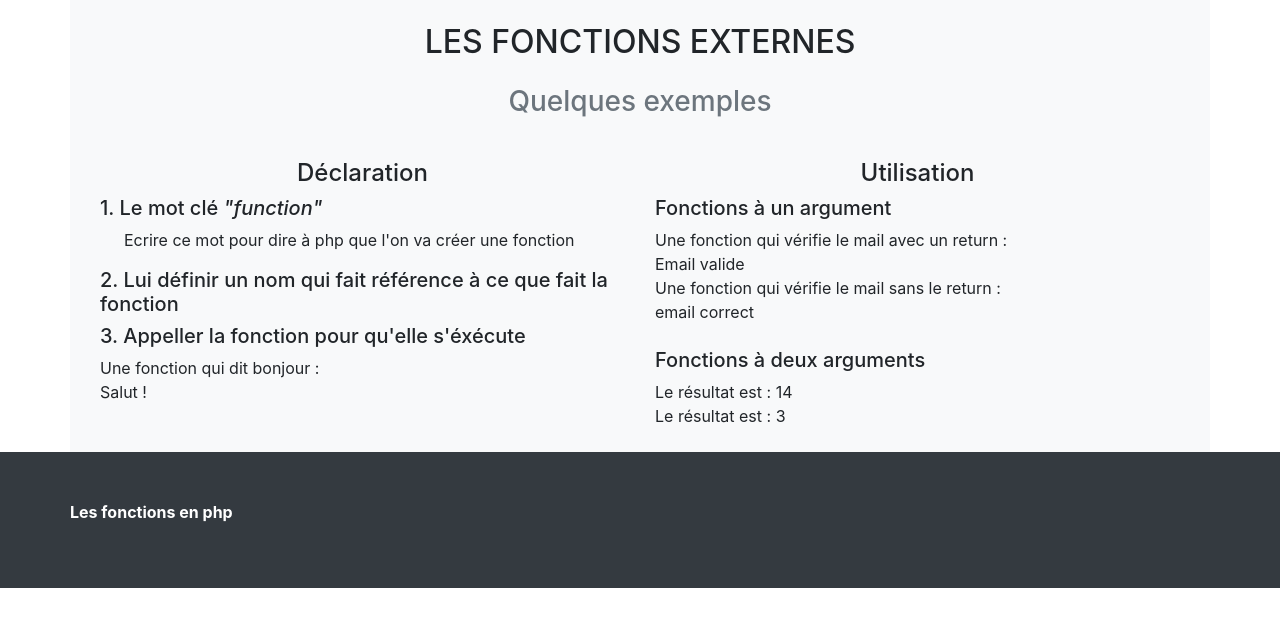
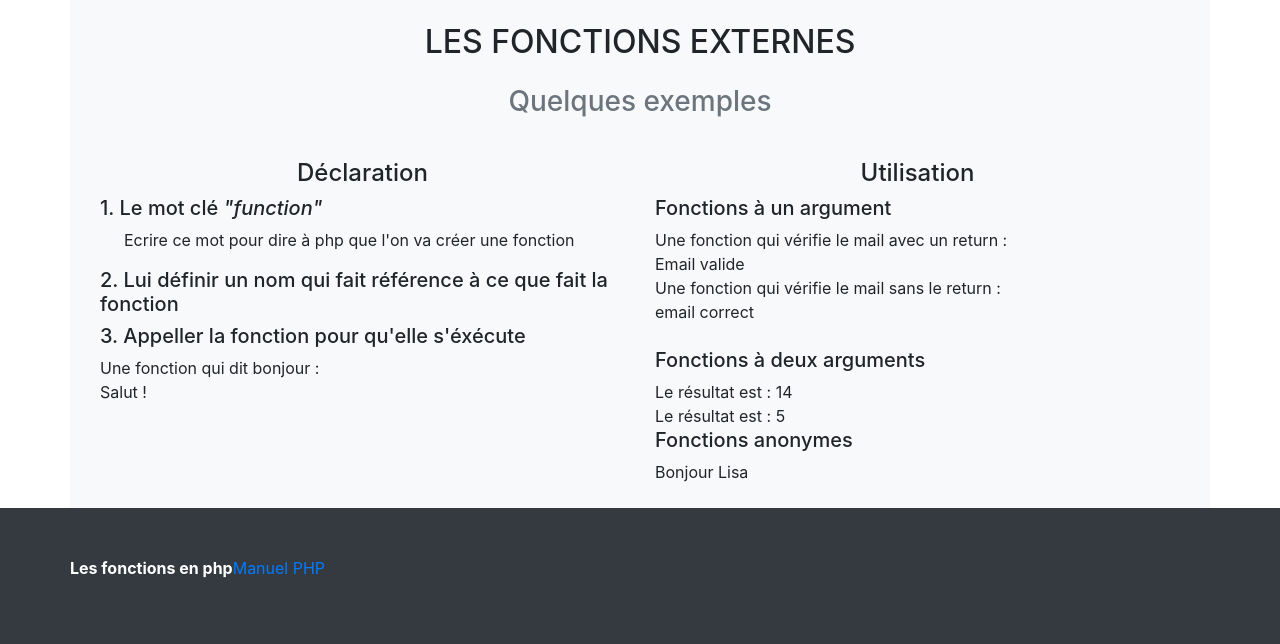
Before and after one commit to acsdijon/les_fonctions_internes_externes_php, a PHP site: page / in a window 1280 px wide. Shown: the part 890-1534 px from the top of the page. Before the commit the page ends 1478 px from the top, so only its background shows below. Run offline with PHP 8.4, Linux system fonts and the light colour scheme.

Commit message:
add anonymous functions

```diff
--- a/index.php
+++ b/index.php
@@ -45,14 +45,13 @@
 					echo "<br>";
 					echo $number  . "<br>";
 					echo(is_int($number)) . "<br>"; // renvoie 1 pour true car c'est une fonction de chaîne de caractère
-					//scandir($number); // renvoie une erreur car scandir ne prend que les arrays
 					 ?>
 				</div>
 				<div class="col-lg-6">
 					<h4>Le nombre</h4>
 					<p>C'est tout simplement le nombre d'arguments que prend la fonction</p>
 					<?php
-					$hello = "Hello wolrd";
+					$hello = "Hello world";
 					$checkIfString = is_string($hello); // la fonction ne prend qu'une variable en argument
 					var_dump($checkIfString); // renvoie true car la question est vraie
 					echo "<br/>";
@@ -130,13 +129,26 @@
 					 }
 					 multiplication(2, 7);
 
+					 //camelCase functionEnCamelCase
+
 					 function multiplicationReturn($number1, $number2){
 					 	return $number1 * $number2;
 					 }
 
-					 echo "Le résultat est : " . multiplicationReturn(1,3); //ligne appellante de la fonction avec un echo pour afficher le résultat
+					 echo "Le résultat est : " . multiplicationReturn(1,5); //ligne appellante de la fonction avec un echo pour afficher le résultat
 
 					  ?>
+						<h5 clas="pt-4">Fonctions anonymes</h5>
+						<?php
+						$prenom = "Lisa";
+
+						$bonjour = function($check){
+							 printf("Bonjour %s\r\n", $check);
+						};
+
+						$bonjour($prenom);
+
+						 ?>
 				</div>
 			</div>
 		</div>
@@ -146,6 +158,7 @@
 		<div class="container">
 			<div class="row">
 				<p class="text-white font-weight-bold">Les fonctions en php</p>
+				<p><a href="https://www.php.net/manual/fr/language.functions.php" target="">Manuel PHP</a></p>
 			</div>
 		</div>
 	</footer>
```
